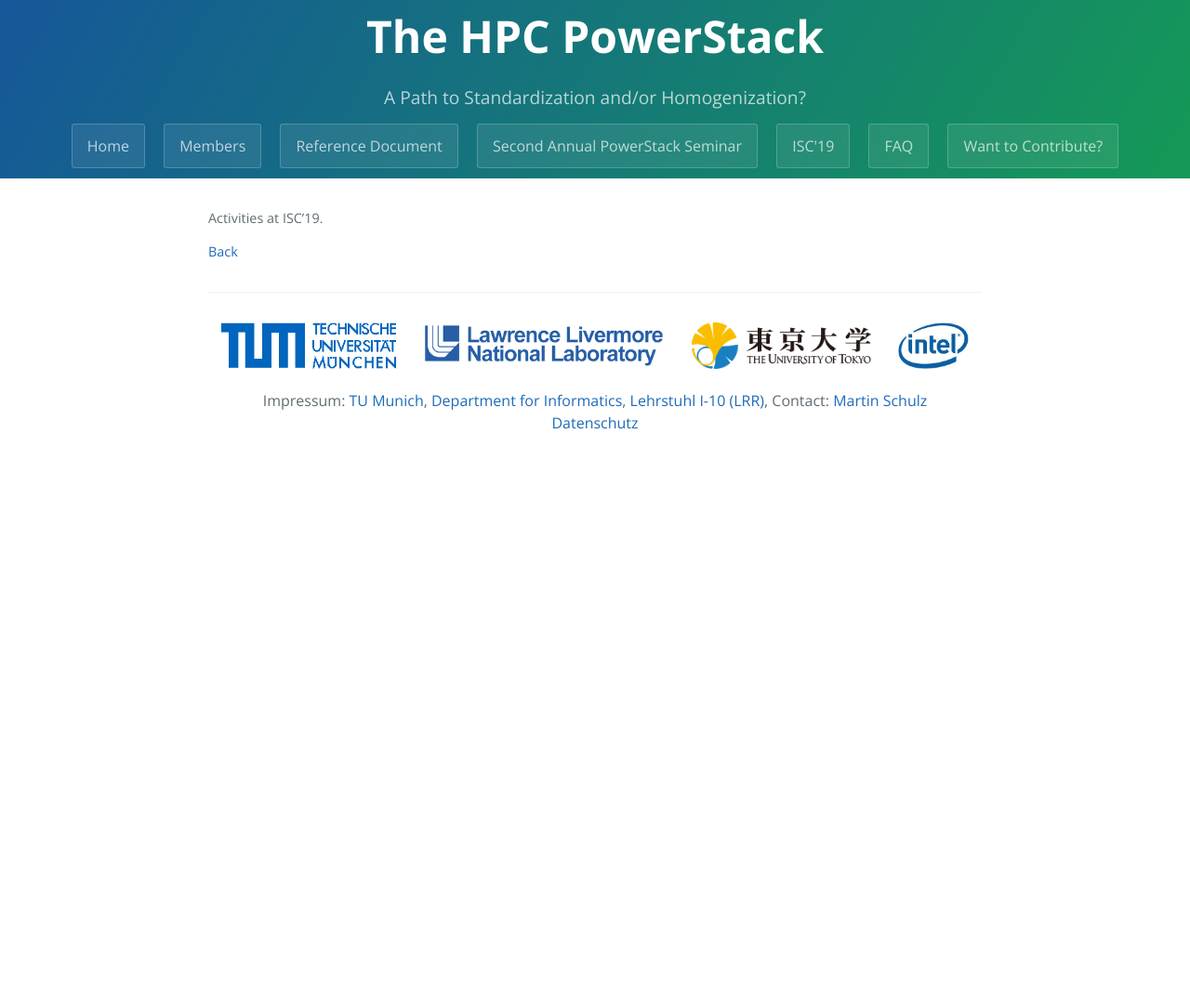
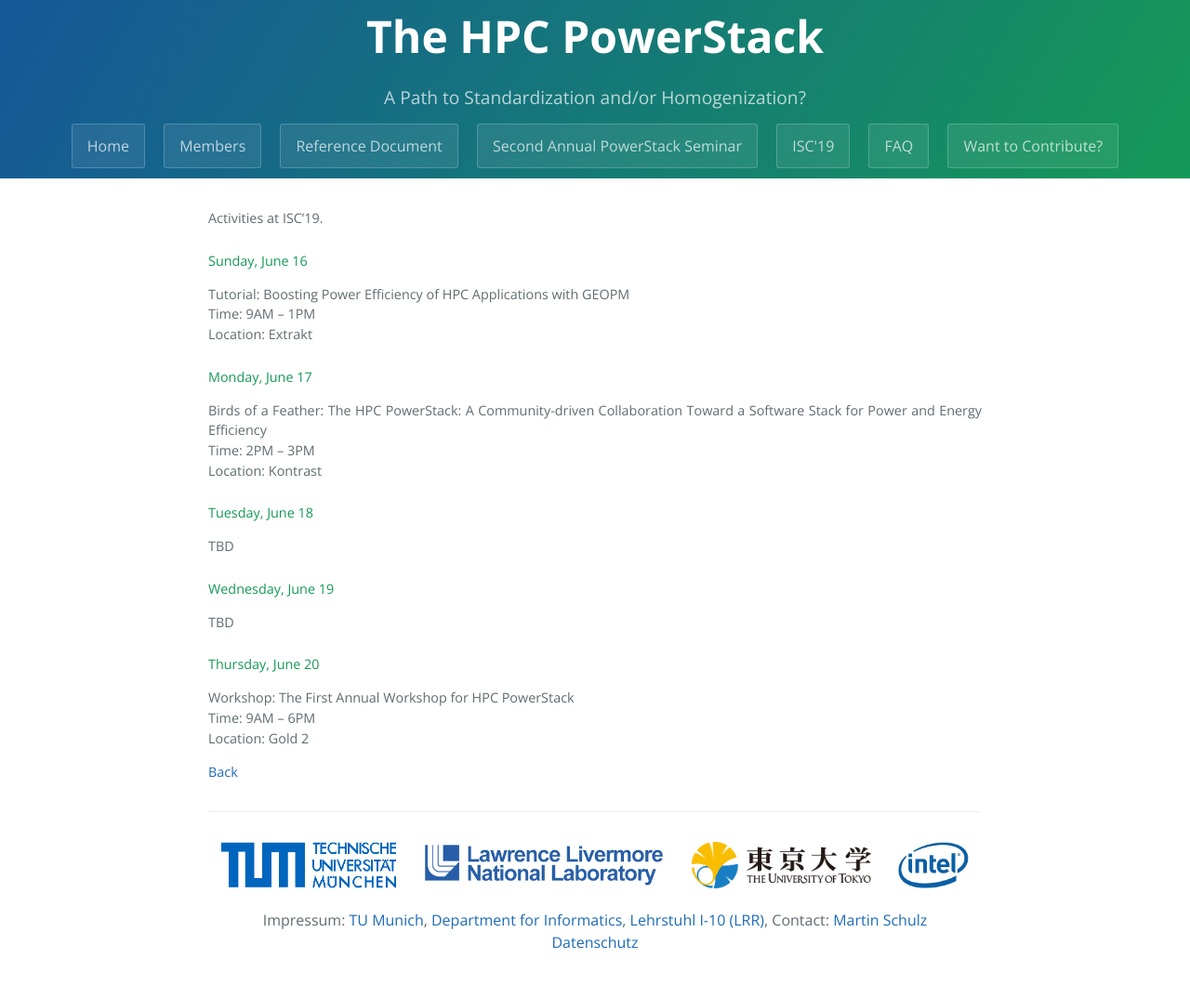
Before and after one commit to HPCPowerStack/hpcpowerstack.github.io, a Jekyll site: the page built from isc19.md, in a window 1280 px wide. Shown: the whole page at 93% size. Built offline with Jekyll 4.4.1, drawn with Linux system fonts in a browser that asks for light colours; the repository's description, which GitHub fills in, is left out; before the commit the page ends 900 px from its top, so only the background shows below that.

Commit message:
Update ISC19 activities

```diff
--- a/isc19.md
+++ b/isc19.md
@@ -1,11 +1,29 @@
 ---
 layout: default
 ---
-
 Activities at ISC'19.
 
-{::nomarkdown}
-{:/}
+
+<h4>Sunday, June 16</h4>
+Tutorial: Boosting Power Efficiency of HPC Applications with GEOPM <br/>
+Time: 9AM -- 1PM <br/>
+Location: Extrakt <br/>
+
+<h4>Monday, June 17</h4>
+Birds of a Feather: The HPC PowerStack: A Community-driven Collaboration Toward a Software Stack for Power and Energy Efficiency <br/>
+Time: 2PM -- 3PM <br/>
+Location: Kontrast <br/>
+
+<h4>Tuesday, June 18</h4>
+TBD <br/>
+
+<h4>Wednesday, June 19</h4>
+TBD <br/>
+
+<h4>Thursday, June 20</h4>
+Workshop: The First Annual Workshop for HPC PowerStack <br/>
+Time: 9AM -- 6PM <br/>
+Location: Gold 2 <br/>
 
 
 [Back](./)
```
